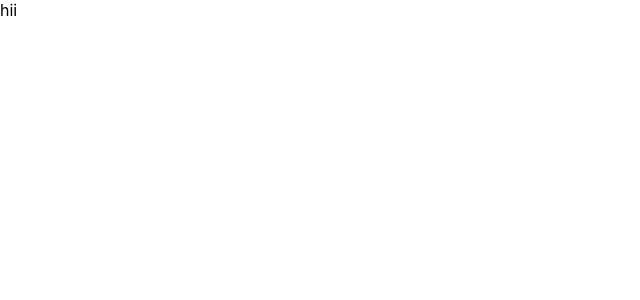
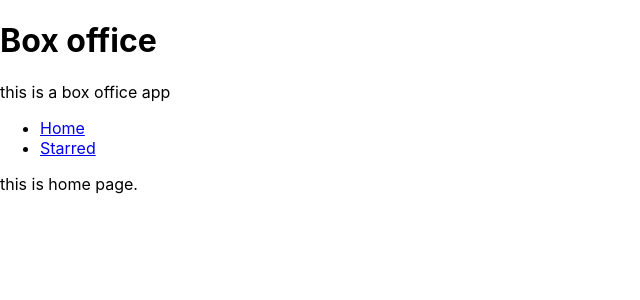
Before and after one commit to chetna1913195/boxofficeapp, a React (Create React App) app: page / in a window 1280 px wide. Shown: the top 300 px of the page, without its empty margins (0-640 px from the left). Built offline with nearby package versions, Linux system fonts and the light colour scheme.

Commit message:
added layout and routers

```diff
--- a/package.json
+++ b/package.json
@@ -8,6 +8,8 @@
     "@testing-library/user-event": "^12.8.3",
     "react": "^17.0.2",
     "react-dom": "^17.0.2",
+    "react-router": "^5.2.0",
+    "react-router-dom": "^5.2.0",
     "react-scripts": "4.0.3",
     "web-vitals": "^1.1.2"
   },
--- a/src/App.js
+++ b/src/App.js
@@ -1,7 +1,19 @@
-import React from "react";
+import React from 'react';
+import { Switch, Route } from 'react-router-dom';
+import Home from './pages/Home';
+import Starred from './pages/Starred';
 
 function App() {
-  return <div>hii</div>;
+  return (
+    <Switch>
+      <Route exact path="/">
+        <Home />
+      </Route>
+      <Route exact path="/starred">
+        <Starred />
+      </Route>
+    </Switch>
+  );
 }
 
 export default App;
--- /dev/null
+++ b/src/components/MainPageLayout.js
@@ -0,0 +1,16 @@
+import React from 'react';
+import Nav from './Nav';
+import Title from './Title';
+
+function MainPageLayout({ children }) {
+  return (
+    <div>
+      <Title title="Box office" subtitle="this is a box office app" />
+      <Nav />
+
+      {children}
+    </div>
+  );
+}
+
+export default MainPageLayout;
--- /dev/null
+++ b/src/components/Nav.js
@@ -0,0 +1,23 @@
+import React from 'react';
+import { Link } from 'react-router-dom';
+
+const LINKS = [
+  { to: '/', text: 'Home' },
+  { to: '/starred', text: 'Starred' },
+];
+
+const Nav = () => {
+  return (
+    <div>
+      <ul>
+        {LINKS.map(item => (
+          <li key={item.to}>
+            <Link to={item.to}>{item.text}</Link>
+          </li>
+        ))}
+      </ul>
+    </div>
+  );
+};
+
+export default Nav;
--- /dev/null
+++ b/src/components/Title.js
@@ -0,0 +1,12 @@
+import React from 'react';
+
+function Title({ title, subtitle }) {
+  return (
+    <div>
+      <h1>{title}</h1>
+      <p>{subtitle}</p>
+    </div>
+  );
+}
+
+export default Title;
--- a/src/index.js
+++ b/src/index.js
@@ -1,9 +1,15 @@
-import React from "react";
-import ReactDOM from "react-dom";
-import "./index.css";
-import App from "./App";
+import React from 'react';
+import { BrowserRouter } from 'react-router-dom';
+import ReactDOM from 'react-dom';
+import './index.css';
+import App from './App';
 
-ReactDOM.render(<App />, document.getElementById("root"));
+ReactDOM.render(
+  <BrowserRouter>
+    <App />
+  </BrowserRouter>,
+  document.getElementById('root')
+);
 
 // If you want to start measuring performance in your app, pass a function
 // to log results (for example: reportWebVitals(console.log))
--- /dev/null
+++ b/src/pages/Home.js
@@ -0,0 +1,8 @@
+import React from 'react';
+import MainPageLayout from '../components/MainPageLayout';
+
+function Home() {
+  return <MainPageLayout>this is home page.</MainPageLayout>;
+}
+
+export default Home;
--- /dev/null
+++ b/src/pages/Starred.js
@@ -0,0 +1,8 @@
+import React from 'react';
+import MainPageLayout from '../components/MainPageLayout';
+
+function Starred() {
+  return <MainPageLayout>this is starred page.</MainPageLayout>;
+}
+
+export default Starred;
```
Also changed, not shown: 2 other files (tests, documents, lock files or other folders).
